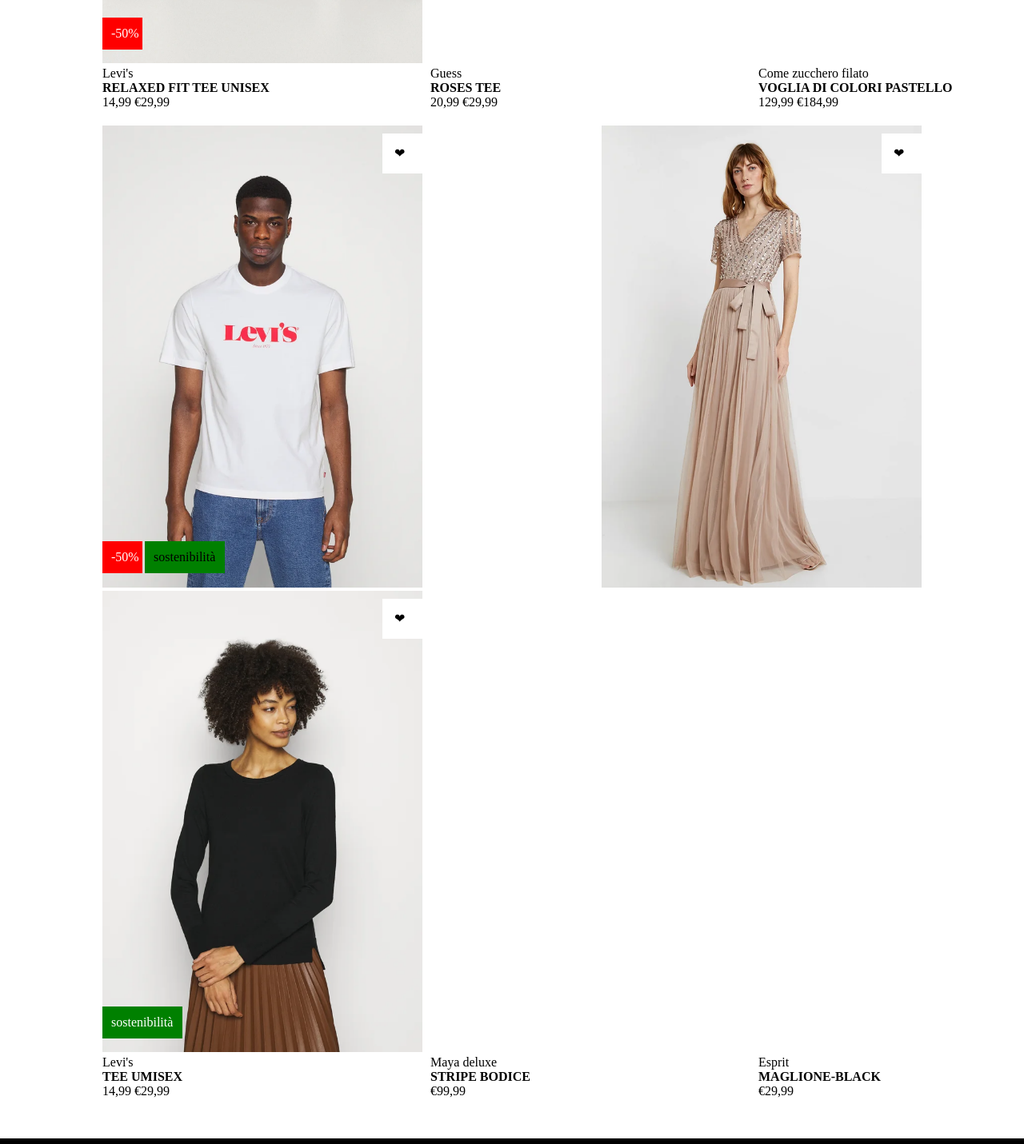
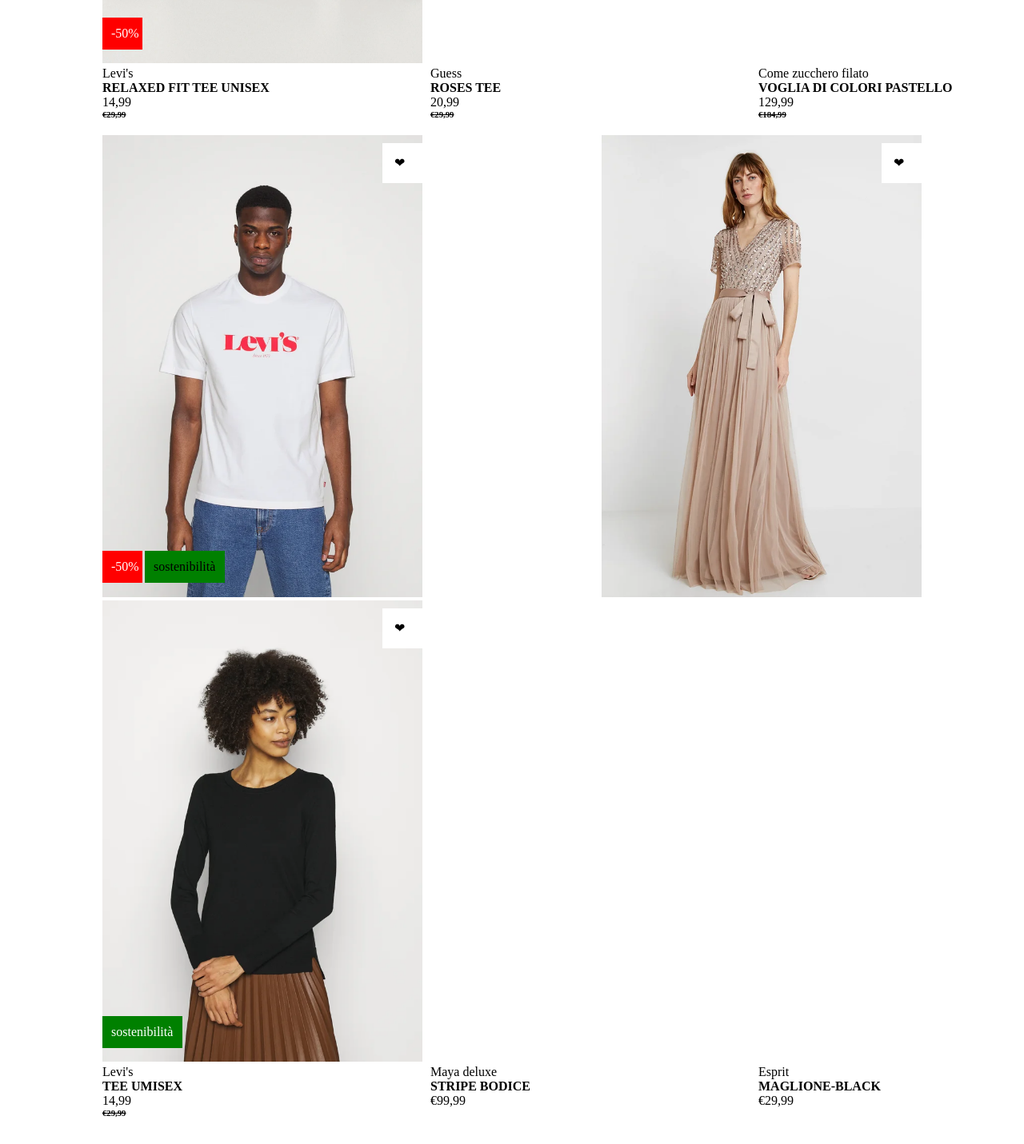
Before and after one commit to gbldmn/html-css-boolando, a plain HTML site: page index.html in a window 1280 px wide. Shown: the part 1080-2511 px from the top of the page at 80% size. Drawn offline with Linux system fonts and the light colour scheme.

Commit message:
modifiche finali

```diff
--- a/file.css/style.css
+++ b/file.css/style.css
@@ -15,6 +15,7 @@ header {
     background-color: chocolate;
     height: 70px;
     position: fixed;
+    top: 0;
     z-index: 99999999;
     width: 100%;
 }
@@ -32,6 +33,7 @@ main {
     width: 80%;
     margin: auto;
     margin-bottom: 30px;
+    top: 0;
 
 }
 .info-foto {
@@ -99,3 +101,10 @@ footer div {
     margin-right: 30px;
     margin-top: 10px;
 }
+.cuore:hover {
+    color: red;
+}
+
+h6 {
+    text-decoration: line-through;
+}
--- a/index.html
+++ b/index.html
@@ -22,7 +22,9 @@
     </header>
              <!-- box contenitore foto 1  -->
     <main class="flex flex-2">
-        <div class="relative"><img src="img/1.webp"width="400px" alt="">
+        <div class="relative box-1">
+            <img src="img/1.webp"width="400px" alt="">
+            <img onmouseover="1" src="" alt="" srcset="">
             <div class="cuore">&#10084;</div>
             <div class="red">-50%</div>
             <div class="green">sostenibilità</div>
@@ -39,13 +41,13 @@ iv        <!--div raggruppanti le info foto  -->
         <section class="flex">
             <div class="info-foto"> <span>Levi's</span><br>
             <strong>RELAXED FIT TEE UNISEX</strong><br>
-        <span>14,99 €29,99</span></div>
+        <span>14,99 <h6>€29,99</h6></span></div>
             <div class="info-foto"><span>Guess</span><br>
                 <strong>ROSES TEE</strong><br>
-            <span>20,99 €29,99</span></div></div>
+            <span>20,99 <h6>€29,99</h6> </span></div></div>
             <div class="info-foto"><span>Come zucchero filato</span><br>
                 <strong>VOGLIA DI COLORI PASTELLO</strong><br>
-            <span>129,99 €184,99</span></div></div>
+            <span>129,99 <h6>€184,99</h6> </span></div></div>
         </section>
         <!-- box contenitore  di foto 2 -->
         <div class="relative"><img src="img/4.webp"width="400px" alt="">
@@ -63,7 +65,7 @@ iv        <!--div raggruppanti le info foto  -->
         <section class="flex">
             <div class="info-foto"> <span>Levi's</span><br>
             <strong>TEE UMISEX</strong><br>
-        <span>14,99 €29,99</span></div>
+        <span>14,99 <h6>€29,99</h6> </span></div>
             <div class="info-foto"><span>Maya deluxe</span><br>
                 <strong>STRIPE BODICE</strong><br>
             <span>€99,99</span></div></div>
```
